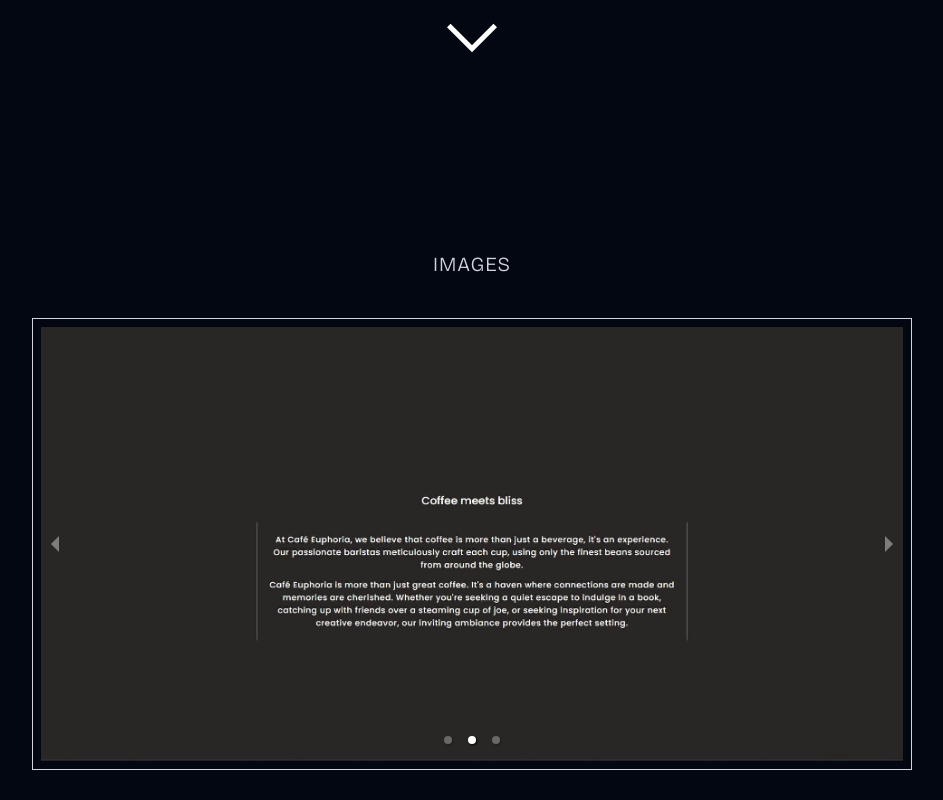
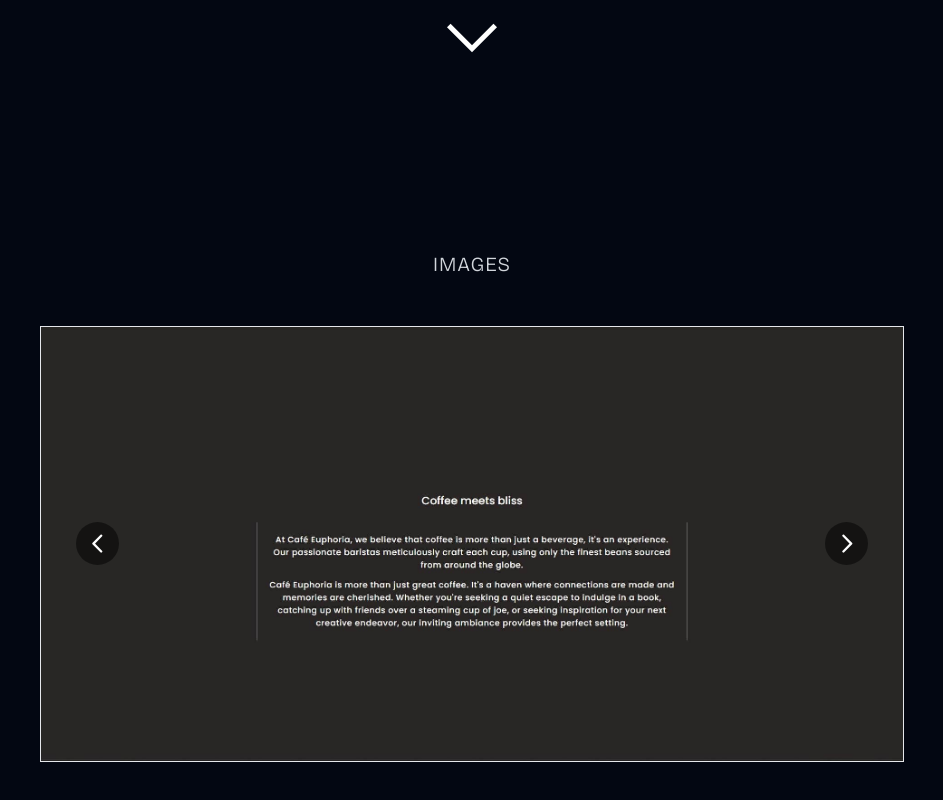
Before and after one commit to naeem4633/Personal-Portfolio, a React (Create React App) app: page /work/euphoria in a window 1280 px wide. Shown: the part 690-1490 px from the top of the page, without its empty margins (168-1111 px from the left). Built offline with nearby package versions, Linux system fonts and the light colour scheme.

Commit message:
Updates carousel component.

```diff
--- a/package.json
+++ b/package.json
@@ -8,7 +8,7 @@
     "@testing-library/user-event": "^13.5.0",
     "react": "^18.2.0",
     "react-dom": "^18.2.0",
-    "react-responsive-carousel": "^3.2.23",
+    "react-multi-carousel": "^2.8.4",
     "react-router-dom": "^6.15.0",
     "react-scripts": "5.0.1",
     "web-vitals": "^2.1.4"
--- a/src/components/Slideshow.js
+++ b/src/components/Slideshow.js
@@ -1,7 +1,25 @@
-import React, { useState, useEffect } from 'react';
-import { Carousel } from 'react-responsive-carousel';
-import 'react-responsive-carousel/lib/styles/carousel.min.css';
+import React from "react";
+import Carousel from "react-multi-carousel";
+import "react-multi-carousel/lib/styles.css";
 
+const responsive = {
+
+  desktop: {
+    breakpoint: { max: 3000, min: 1024 },
+    items: 1,
+    slidesToSlide: 1
+  },
+  tablet: {
+    breakpoint: { max: 1024, min: 768 },
+    items: 1,
+    slidesToSlide: 1
+  },
+  mobile: {
+    breakpoint: { max: 767, min: 100 },
+    items: 1,
+    slidesToSlide: 1
+  }
+};
 const Slideshow = ({ images, isMobile }) => {
 
   const getImageSource = (imageName) => {
@@ -10,12 +28,21 @@ const Slideshow = ({ images, isMobile }) => {
   }
 
   return (
-    <div className="w-full">
-      <Carousel showThumbs={false} showStatus={false} infiniteLoop autoPlay interval={4000}>
+    <div className="parent">
+      <Carousel
+        responsive={responsive}
+        autoPlay={true}
+        swipeable={true}
+        draggable={true}
+        showDots={false}
+        infinite={true}
+        partialVisible={false}
+        // dotListClass="custom-dot-list-style"
+      >
         {images.map((image, index) => (
-          <div key={index}>
+          <div className="w-full border" key={index}>
             <img
-              className="hidden"
+              className="w-full h-full"
               src={getImageSource(image)}
               alt={`Slide ${index + 1}`}
             />
@@ -25,5 +52,4 @@ const Slideshow = ({ images, isMobile }) => {
     </div>
   );
 };
-
 export default Slideshow;
--- a/src/pages/Project.js
+++ b/src/pages/Project.js
@@ -9,7 +9,7 @@ const Project = ({images, name, description, isMobile }) => {
     const firstGroupRef = useIntersectionObserver('.first-group');
 
     const handleArrowClick = () => {
-        smoothScrollTo(0, window.innerHeight * 1, 800); // Scroll to 100% of the viewport height in 0.8 seconds
+        smoothScrollTo(0, window.innerHeight * 1, 800); // Scroll to 100% of the viewport height in 1 second
       };
 
       const smoothScrollTo = (endX, endY, duration) => {
@@ -49,13 +49,13 @@ const Project = ({images, name, description, isMobile }) => {
             <div className='mx-auto w-3/4 h-1/2 lg:w-1/3 flex flex-col justify-center items-center text-gray-300 text-left'>
                 <p className='text-sm lg:text-xl'>{description}</p>
                 <div className='flex flex-col items-center absolute bottom-0 -translate-y-10'>
-                    <img className='w-6 lg:w-16 h-6 lg:h-16 cursor-pointer' src='../static/images/down-arrow.png' alt='down' onClick={handleArrowClick}></img>
+                    <img className='w-8 lg:w-16 h-8 lg:h-16 cursor-pointer' src='../static/images/down-arrow.png' alt='down' onClick={handleArrowClick}></img>
                 </div>
             </div>
         </div>
         <div className='min-h-[100vh] mx-auto w-full md:w-3/4 flex flex-col justify-center items-center text-xl font-bold p-4 lg:p-10 space-y-10'>
             <p className='tracking-wider'>IMAGES</p>
-            <div className='relative border border-gray-300 p-2'>
+            <div className='w-full relative p-2'>
                 <Slideshow isMobile={isMobile} images={images} />
             </div>
         </div>
```
Also changed, not shown: 1 other file (tests, documents, lock files or other folders).
